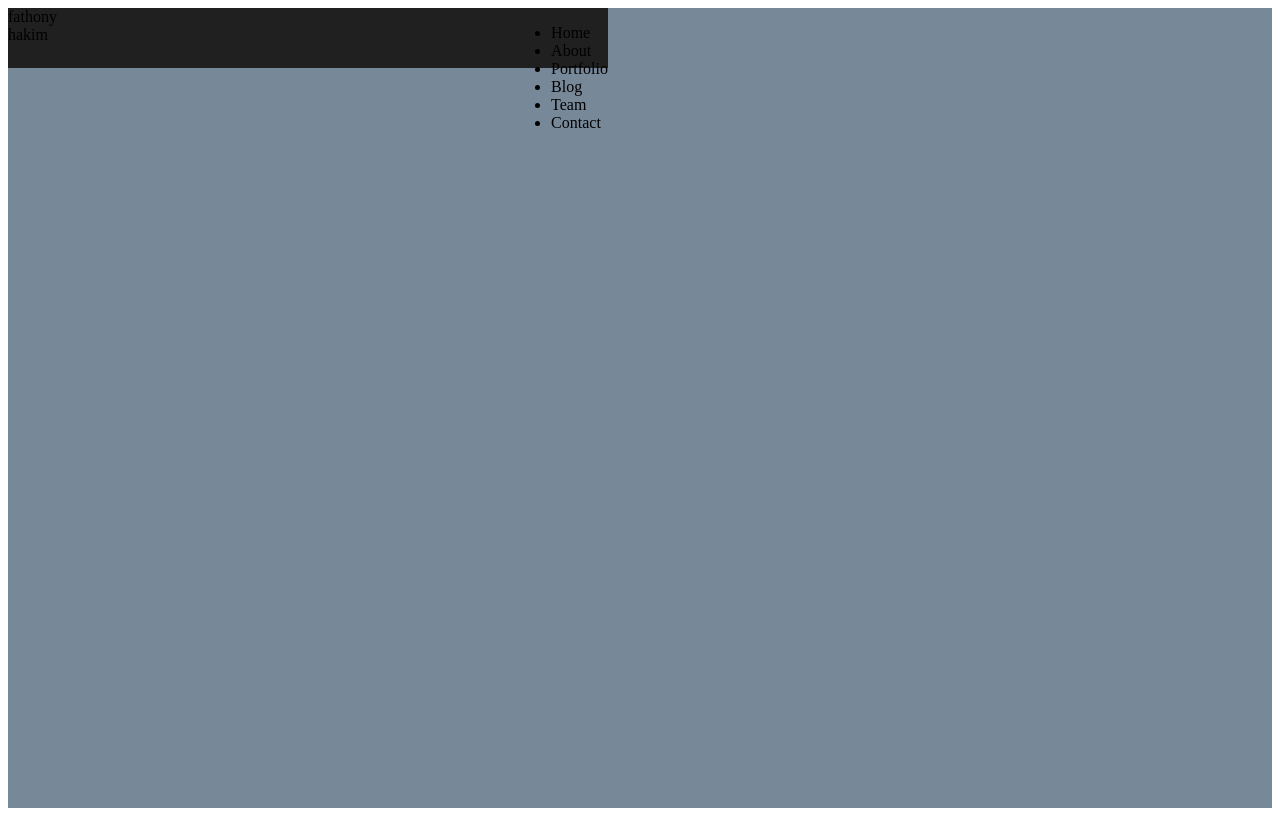
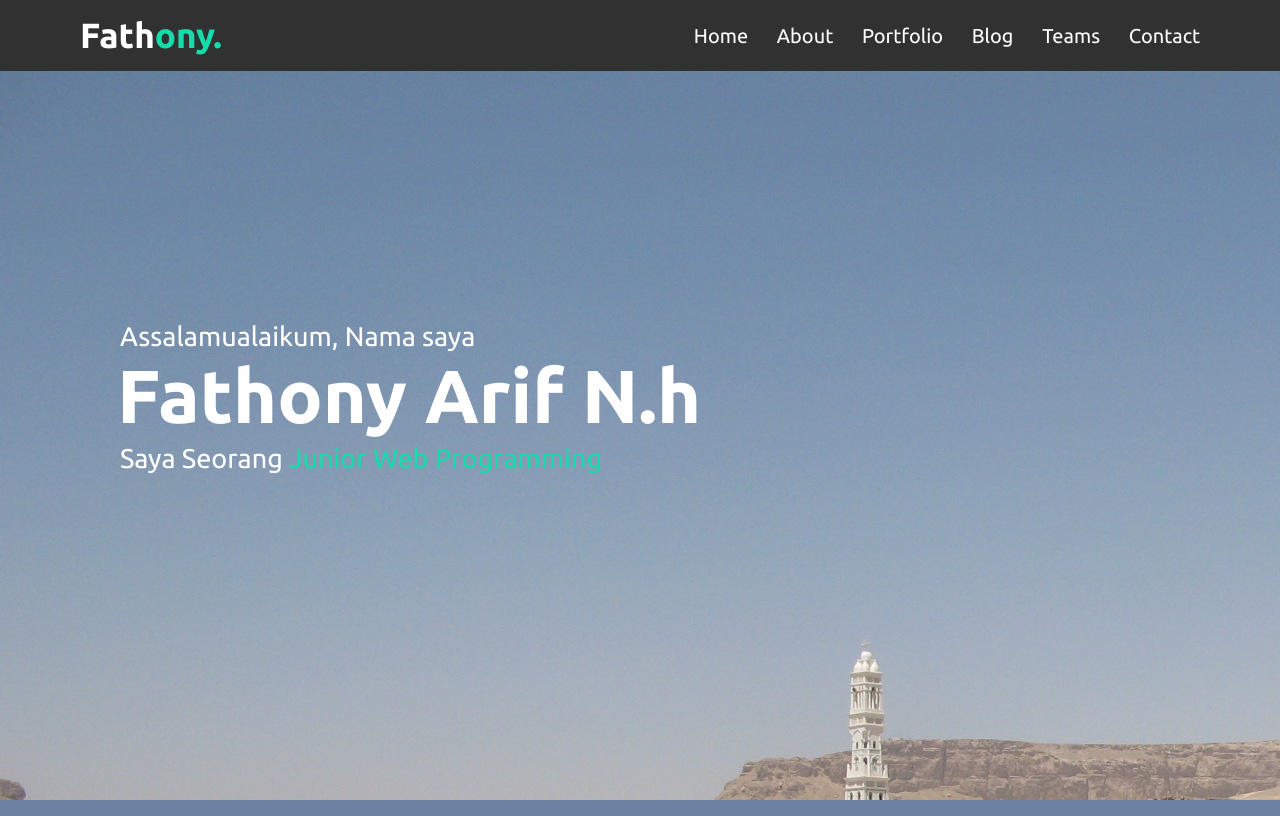
Before and after one commit to alfathonyhakim/NAVIGASI, a PHP site: page / in a window 1280 px wide. Run offline with PHP 8.4, Linux system fonts and the light colour scheme; some libraries are stand-ins or nearby versions.

Commit message:
navigasi sudah dan text home sudah

```diff
--- a/index.html
+++ b/index.html
@@ -1,25 +1,35 @@
 <!DOCTYPE html>
 <html>
     <head>
+        <meta charset="UTF-8">
+        <meta name="viewport" content="width-device-width, initial-scale=1.0">
+        <title>Portfolio Websiteku</title>
         <link rel="stylesheet" href="style.css"/>
-        <title>navigation</title>
+        <script src="https://kit.fontawesome.com/a076d05399.js"></script>
     </head>
-    <body>
-        <div class="FContainer">
-            <nav class="wrapper">
-                <div class="brand">
-                        <div class="firstname">fathony</div>
-                        <div class="lastname">hakim</div>
+        <body>
+            <nav class="navigasibar">
+                <div class="max-width">
+                    <div class="logo"><a href="/">Fath<span>ony.</span></a></div>
+                        <ul class="menu">
+                            <li><a href="/">Home</a></li>
+                            <li><a href="/">About</a></li>
+                            <li><a href="/">Portfolio</a></li>
+                            <li><a href="/">Blog</a></li>
+                            <li><a href="/">Teams</a></li>
+                            <li><a href="/">Contact</a></li>
+                        </ul>
                 </div>
-                <ul class="navigation">
-                    <li><a>Home</a></li>
-                    <li><a>About</a></li>
-                    <li><a>Portfolio</a></li>
-                    <li><a>Blog</a></li>
-                    <li><a>Team</a></li>
-                    <li><a>Contact</a></li>
-                </ul>
             </nav>
-            </div>
-    </body>
+            <!-- section untuk home awal -->
+            <section class="home" id="home">
+                <div class="max-width">
+                    <div class="hm-content">
+                        <div class="text1">Assalamualaikum, Nama saya</div>
+                        <div class="text2">Fathony Arif N.h</div>
+                        <div class="text3">Saya Seorang <span>Junior Web Programming</span></div>
+                    </div>
+                </div>
+            </section>
+        </body>
 </html>
--- a/style.css
+++ b/style.css
@@ -1,22 +1,87 @@
-*,
-html,
-body, {
-    padding: 0px;
-    margin: 0px;
+@import url('https://fonts.googleapis.com/css2?family=Poppins:wght@400;500;600;700&family=Ubuntu:wght@400;500;700&display=swap');
+*{
+    padding: 0;
+    margin: 0;
+    box-sizing: border-box;
+    text-decoration: none;
 }
 
-.FContainer {
+/*navigasinya*/
+.navigasibar{
+    position: fixed;
     width: 100%;
-    height: 100vh;
-    background-color: lightslategrey;
+    padding: 15px 0;
+    background-color: rgb(49, 49, 49);
+    font-family: 'Ubuntu', sans-serif;
 }
 
-.wrapper {
+.max-width {
+    max-width: 1500px;
+    padding: 0 80px;
+    margin: auto;
+}
+
+.navigasibar .max-width {
     display: flex;
-    flex-direction: row;
-    justify-content: center;
-    width: 600px;
-    height: 60px;
-    justify-content: space-between;
-    background-color: rgb(32, 32, 32);
+    align-items: center;
+    justify-content: space-between
 }
+
+.navigasibar .logo a {
+    font-size: 35px;
+    font-weight: 600;
+    color: #fff;
+}
+
+.navigasibar .logo a span{
+    font-size: 35px;
+    font-weight: 600;
+    color: rgb(20, 220, 170);
+}
+
+.navigasibar .menu li {
+    list-style: none;
+    display: inline-block;
+}
+
+.navigasibar .menu li a {
+    text-decoration: none;
+    color: #fff;
+    font-size: 20px;
+    margin-left: 25px;
+}
+
+
+/* styling untuk section home */
+
+.home {
+    display: flex;
+    background: url(/images/background.jpg);
+    height: 100vh;
+    color:#fff;
+    min-height: 500px;
+    font-family: 'Ubuntu', sans-serif;
+}
+
+.home .max-width {
+    margin: auto 0 auto 40px;
+}
+
+.home .hm-content .text1 {
+    font-size: 27px;
+}
+
+.home .hm-content .text2 {
+    font-size: 75px;
+    font-weight: 600;
+    margin-left: -3px;
+}
+
+.home .hm-content .text3 {
+    font-size: 27px;
+    margin: 5px 0;
+}
+
+.home .hm-content .text3 span{
+    color: rgb(20, 220, 170);
+}
```
Also changed, not shown: images/KotaTarim.png (added), images/background.jpg (added), images/darakah.jpg (added), images/tarem.jpg (added), images/tarim1200.jpg (added).
